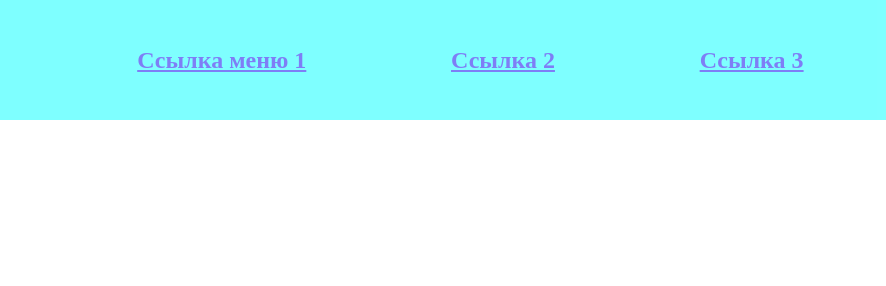
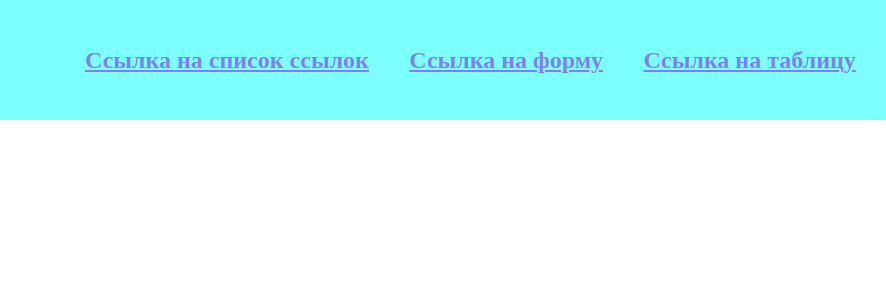
Before and after one commit to Overlord5465/homework_2, a plain HTML site: page index.html in a window 1280 px wide. Shown: the top 286 px of the page, 394-1280 px from the left. Drawn offline with Linux system fonts and the light colour scheme.

Commit message:
homework 2.10

```diff
--- a/index.html
+++ b/index.html
@@ -11,11 +11,11 @@
   <header>
     <img id="logo" src="logo.png" alt="">
     <h1 id="title">Homework</h1>
-    <h2><a href="http://www.kubsu.ru/">Ссылка меню 1</a></h2>
-    <h2><a href="http://www.kubsu.ru/">Ссылка 2</a></h2>
-    <h2><a href="http://www.kubsu.ru/">Ссылка 3</a></h2>
+    <h2><a href="#list">Ссылка на список ссылок</a></h2>
+    <h2><a href="#form">Ссылка на форму</a></h2>
+    <h2><a href="#table">Ссылка на таблицу</a></h2>
   </header>
-  <nav>
+  <nav id="list">
     <ul>
       <li>Абсолютная гиперссылка <a href="http://www.kubsu.ru/">здесь.</a></li>
       <li>Абсолютная гиперссылка с протоколом https <a href="https://www.kubsu.ru/">здесь</a></li>
@@ -52,7 +52,7 @@
     </ul>
   </nav>
 
-  <form action="bad" method="post">
+  <form action="bad" method="post" id="form">
 
     <label for="name">Введите Ф.И.О.:<input id="name" type="text" name="name" placeholder="Иванов Иван Иванович"/></label>
 
```
